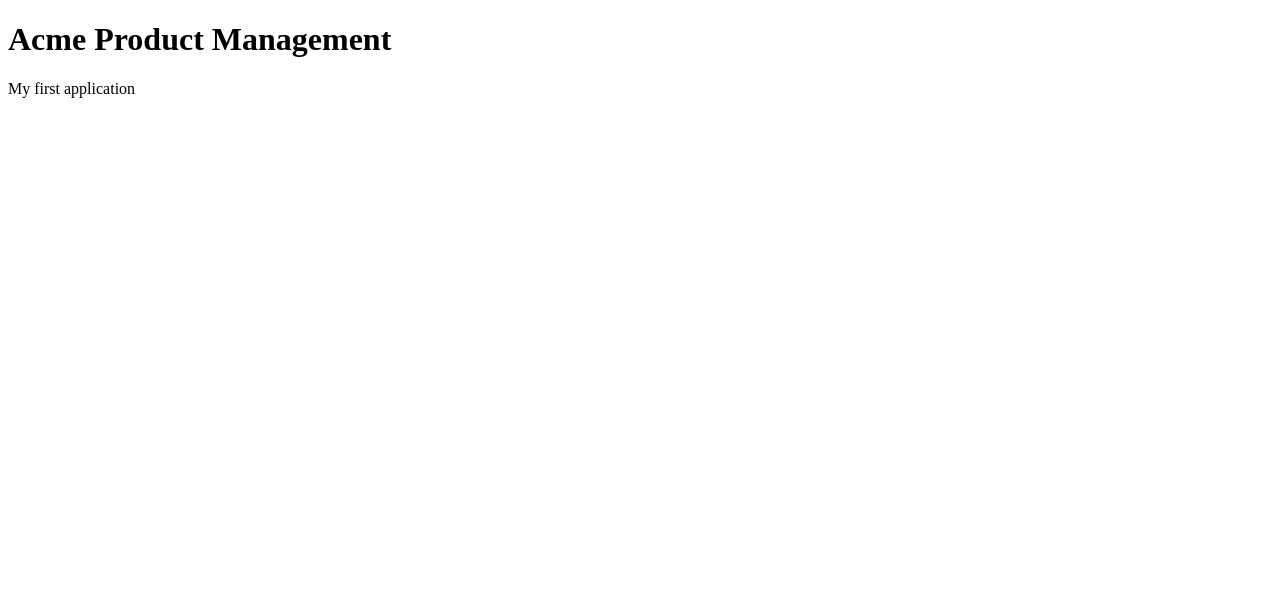
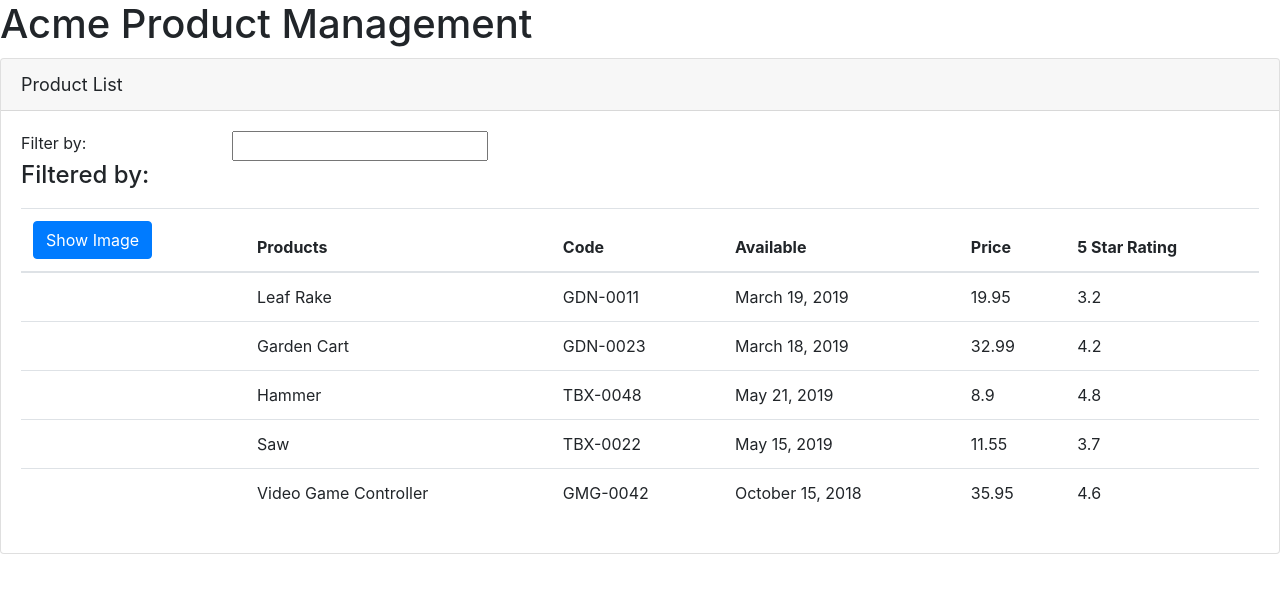
Before and after one commit to heatherlarsen/Angular-Practice, an Angular app in the folder Lesson-2/APM-Start/: page / in a window 1280 px wide. Shown: the top 592 px of the page. Built offline with nearby package versions, Linux system fonts and the light colour scheme.

Commit message:
WIP // Working through Module 5

```diff
--- a/Lesson-2/APM-Start/package.json
+++ b/Lesson-2/APM-Start/package.json
@@ -19,6 +19,8 @@
     "@angular/platform-browser": "~8.1.2",
     "@angular/platform-browser-dynamic": "~8.1.2",
     "@angular/router": "~8.1.2",
+    "bootstrap": "^4.4.1",
+    "font-awesome": "^4.7.0",
     "rxjs": "~6.4.0",
     "tslib": "^1.9.0",
     "zone.js": "~0.9.1"
--- a/Lesson-2/APM-Start/src/app/app.component.ts
+++ b/Lesson-2/APM-Start/src/app/app.component.ts
@@ -5,7 +5,7 @@
   template: `
   	<div>
   		<h1>{{pageTitle}}</h1>
-  		<div>My first application</div>
+  		<pm-products></pm-products>
   	</div>
   `
 })
--- a/Lesson-2/APM-Start/src/app/app.module.ts
+++ b/Lesson-2/APM-Start/src/app/app.module.ts
@@ -1,9 +1,13 @@
 import { BrowserModule } from '@angular/platform-browser';
 import { NgModule } from '@angular/core';
 import { AppComponent } from './app.component';
+import { ProductListComponent } from './products/product-list.component';
 
 @NgModule({
-  declarations: [ AppComponent ],
+  declarations: [
+  	AppComponent,
+  	ProductListComponent
+  ],
   imports: [ BrowserModule ],
   bootstrap: [ AppComponent ]
 })
--- /dev/null
+++ b/Lesson-2/APM-Start/src/app/products/product-list.component.html
@@ -0,0 +1,44 @@
+<div class="card">
+	<div class="card-header">
+		{{ pageTitle }}
+	</div>
+	<div class="card-body">
+		<div class="row">
+			<div class="col-md-2">Filter by: </div>
+			<div class="col-md-4">
+				<input type="text" />
+			</div>
+		</div>
+		<div class="row">
+			<div class="col-md-6">
+				<h4>Filtered by: </h4>
+			</div>
+		</div>
+		<div class="table-responsive">
+			<table class="table" *ngIf="products && products.length">
+				<thead>
+					<tr>
+						<th>
+							<button class="btn btn-primary">Show Image</button>
+						</th>
+						<th>Products</th>
+						<th>Code</th>
+						<th>Available</th>
+						<th>Price</th>
+						<th>5 Star Rating</th>
+					</tr>
+				</thead>
+				<tbody>
+					<tr *ngFor="let product of products">
+						<td></td>
+						<td>{{ product.productName }}</td>
+						<td>{{ product.productCode }}</td>
+						<td>{{ product.releaseDate }}</td>
+						<td>{{ product.price }}</td>
+						<td>{{ product.starRating }}</td>
+					</tr>
+				</tbody>
+			</table>
+		</div>
+	</div>
+</div>
--- /dev/null
+++ b/Lesson-2/APM-Start/src/app/products/product-list.component.ts
@@ -0,0 +1,61 @@
+import { Component } from '@angular/core';
+
+@Component({
+	selector: 'pm-products',
+	templateUrl: './product-list.component.html'
+})
+export class ProductListComponent {
+	pageTitle: string = 'Product List';
+	products: any[] = [
+		{
+			"productId": 1,
+			"productName": "Leaf Rake",
+			"productCode": "GDN-0011",
+			"releaseDate": "March 19, 2019",
+			"description": "Leaf rake with 48-inch wooden handle.",
+			"price": 19.95,
+			"starRating": 3.2,
+			"imageUrl": "assets/images/leaf_rake.png"
+		},
+		{
+			"productId": 2,
+			"productName": "Garden Cart",
+			"productCode": "GDN-0023",
+			"releaseDate": "March 18, 2019",
+			"description": "15 gallon capacity rolling garden cart",
+			"price": 32.99,
+			"starRating": 4.2,
+			"imageUrl": "assets/images/garden_cart.png"
+		},
+		{
+			"productId": 5,
+			"productName": "Hammer",
+			"productCode": "TBX-0048",
+			"releaseDate": "May 21, 2019",
+			"description": "Curved claw steel hammer",
+			"price": 8.9,
+			"starRating": 4.8,
+			"imageUrl": "assets/images/hammer.png"
+		},
+		{
+			"productId": 8,
+			"productName": "Saw",
+			"productCode": "TBX-0022",
+			"releaseDate": "May 15, 2019",
+			"description": "15-inch steel blade hand saw",
+			"price": 11.55,
+			"starRating": 3.7,
+			"imageUrl": "assets/images/saw.png"
+		},
+		{
+			"productId": 10,
+			"productName": "Video Game Controller",
+			"productCode": "GMG-0042",
+			"releaseDate": "October 15, 2018",
+			"description": "Standard two-button video game controller",
+			"price": 35.95,
+			"starRating": 4.6,
+			"imageUrl": "assets/images/xbox-controller.png"
+		}
+	];
+}
--- a/Lesson-2/APM-Start/src/styles.css
+++ b/Lesson-2/APM-Start/src/styles.css
@@ -1,4 +1,7 @@
 /* You can add global styles to this file, and also import other style files */
+@import "~bootstrap/dist/css/bootstrap.min.css";
+@import "~font-awesome/css/font-awesome.min.css";
+
 div.card-header {
  font-size: large;
 }
```
Also changed, not shown: 1 other file (tests, documents, lock files or other folders).
